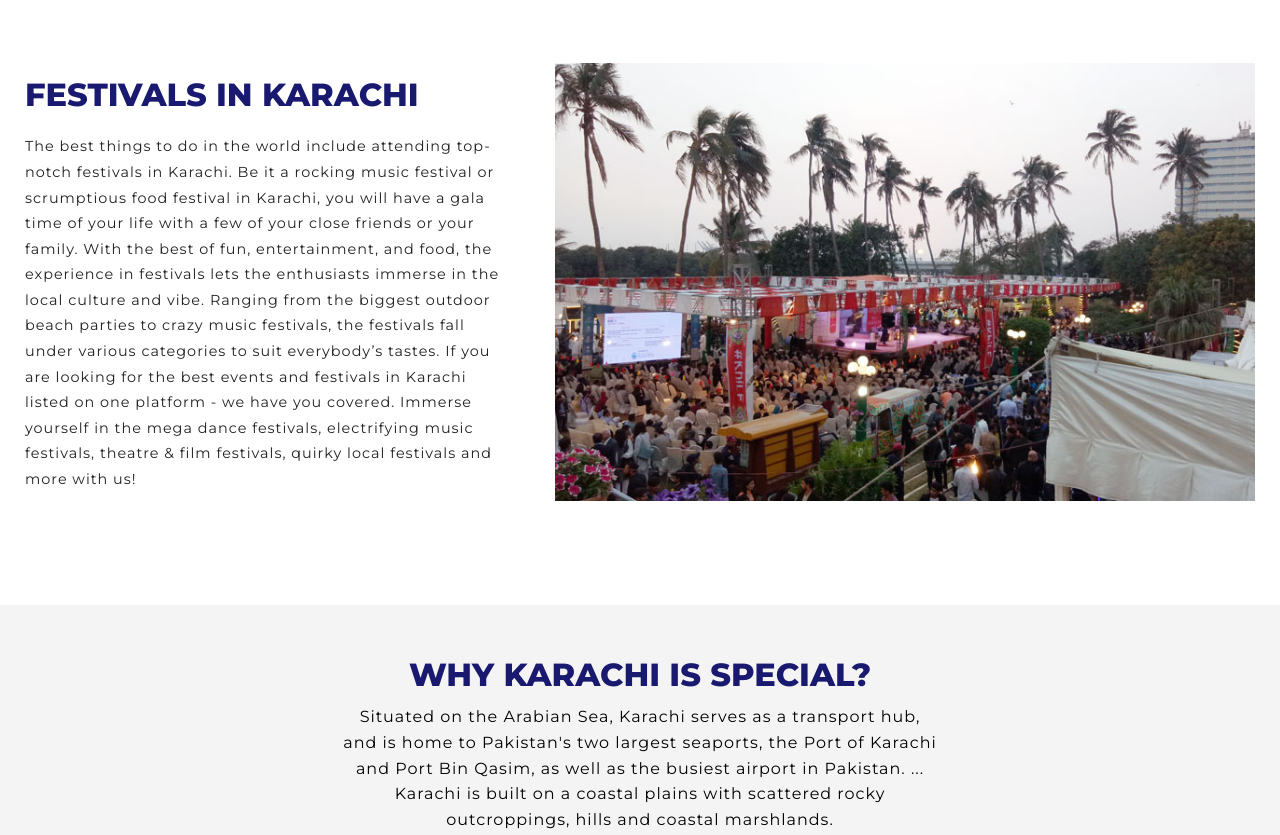
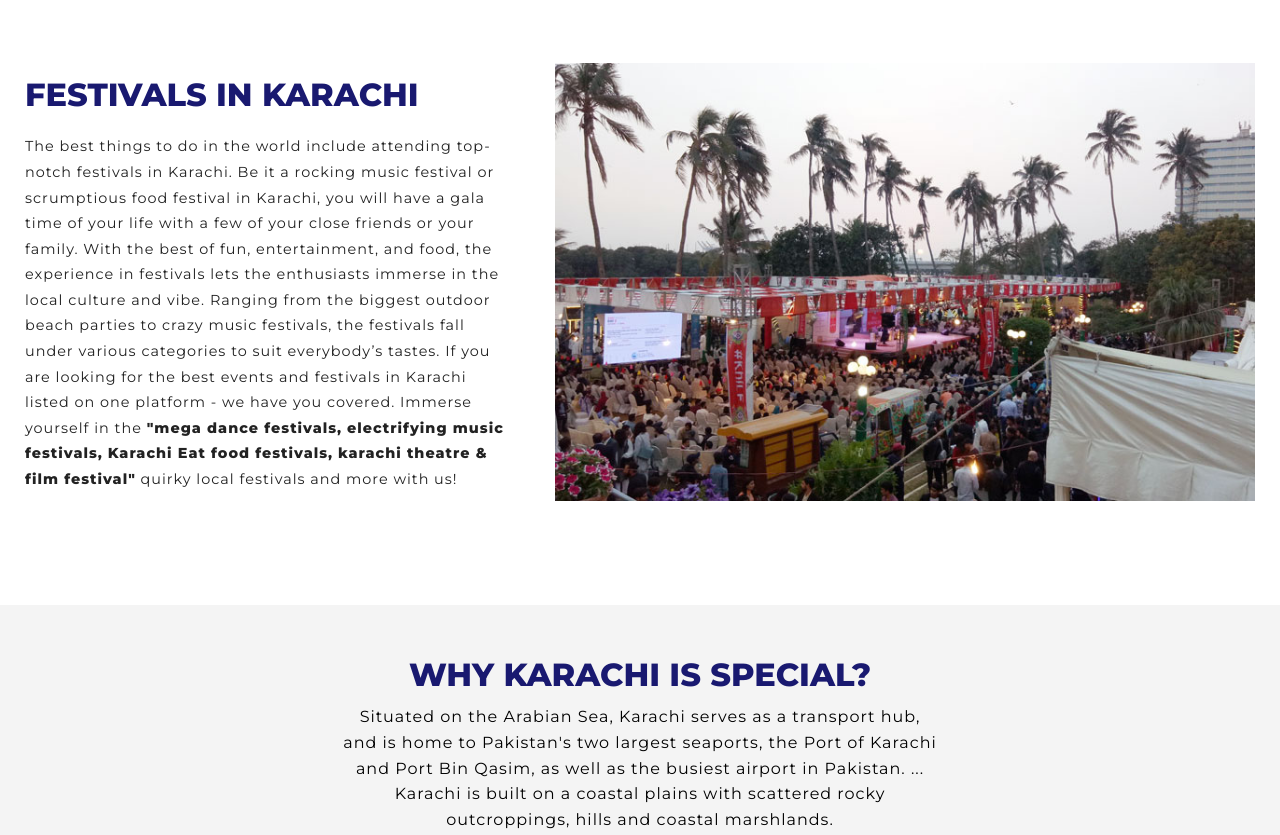
Before and after one commit to AjjlalAhmed/city-of-light, a plain HTML site: page index.html in a window 1280 px wide. Shown: the part 11000-11835 px from the top of the page. Drawn offline with Linux system fonts and the light colour scheme.

Commit message:
Update index.html

```diff
--- a/index.html
+++ b/index.html
@@ -294,9 +294,8 @@
               music festivals, the festivals fall under various categories to
               suit everybody’s tastes. If you are looking for the best events
               and festivals in Karachi listed on one platform - we have you
-              covered. Immerse yourself in the mega dance festivals,
-              electrifying music festivals, theatre & film festivals, quirky
-              local festivals and more with us!
+              covered. Immerse yourself in the <b>"mega dance festivals,</b>
+              <b>electrifying music festivals,</b> <b> Karachi Eat food festivals,</b> <b>karachi theatre & film festival"</b> quirky local festivals and more with us!
             </p>
           </div>
           <div class="event-right">
```
